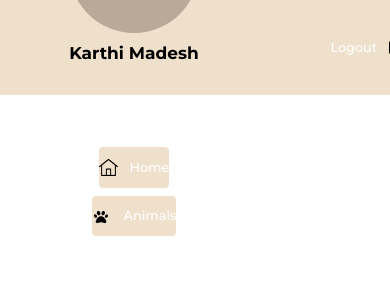
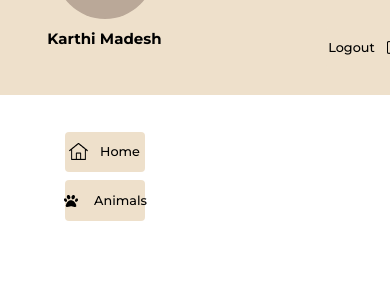
Before and after one commit to BlueTeam-2challenge/2challenge-front, a React (Vite) app: page / in a window 390 px wide. Shown: the top 300 px of the page. Built offline with nearby package versions, Linux system fonts and the light colour scheme.

Commit message:
style: add responsivity to some components

```diff
--- a/src/components/Logo/Logo.module.css
+++ b/src/components/Logo/Logo.module.css
@@ -27,3 +27,21 @@
   font-size: 20px;
   font-weight: bold;
 }
+
+@media (max-width: 900px) {
+  .logoSmall{
+    width: 180px;
+  }
+  .logoTextSmall {
+    font-size: 17px;
+  }
+}
+
+@media (max-width: 780px) {
+  .logoSmall{
+    width: 160px;
+  }
+  .logoTextSmall {
+    font-size: 14px;
+  }
+}
--- a/src/components/NavButton.css
+++ b/src/components/NavButton.css
@@ -11,6 +11,8 @@
 
 .btn:hover {
     cursor: pointer;
+    width: 13rem;
+    transition: 0.5s;
 }
 
 .btn-iconPage {
@@ -19,16 +21,21 @@
 
 .btn-textPage {
     font-family: "Montserrat";
-    color: white;
+    color: black;
     font-weight: 500;
     font-size: 0.88rem;
     align-self: center;
 }
 
-@media (max-width: 767px) {
+@media (max-width: 900px) {
     .btn {
-        width: 100%;
+        width: 5rem;
         height: auto;
+    }
+
+    .btn:hover {
+        width: 7.5rem;
+        height: 2.56rem;
     }
 
     .btn-textPage {
@@ -38,7 +45,6 @@
 
 @media (min-width: 768px) {
     .btn {
-        width: 12.06rem;
         height: 2.56rem;
     }
 
--- a/src/components/UserProfile/UserProfile.module.css
+++ b/src/components/UserProfile/UserProfile.module.css
@@ -19,8 +19,32 @@
   margin-bottom: 10px;
 }
 
+.userIcon:hover {
+  width: 150px;
+  height: 140px;
+  transition: 0.5s;
+}
+
 .userName {
   font-size: 17px;
   font-weight: bold;
   color: #000;
 }
+
+@media (max-width: 900px) {
+  .userIcon{
+    width: 100px;
+    height: 100px;
+  }
+
+  .userIcon:hover {
+    width: 130px;
+    height: 130px;
+    transition: 0.5s;
+  }
+
+  .userName{
+    font-size: 15px;
+  }
+
+}
```
